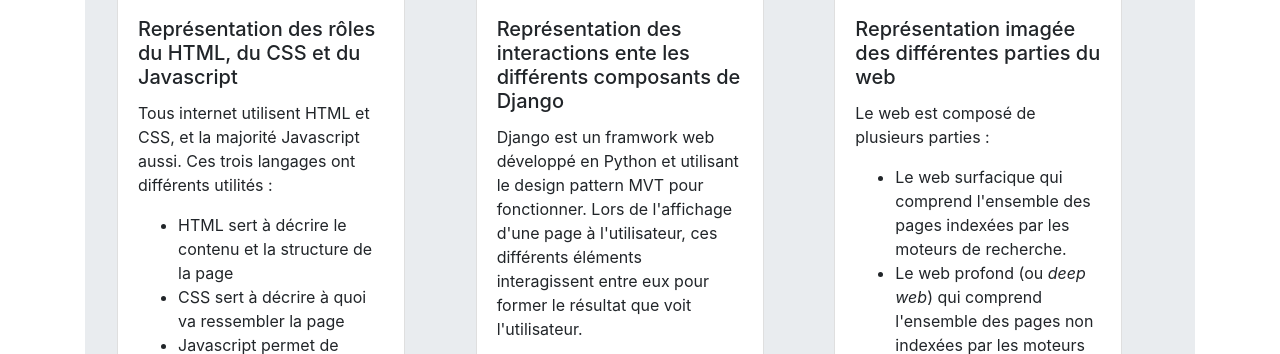
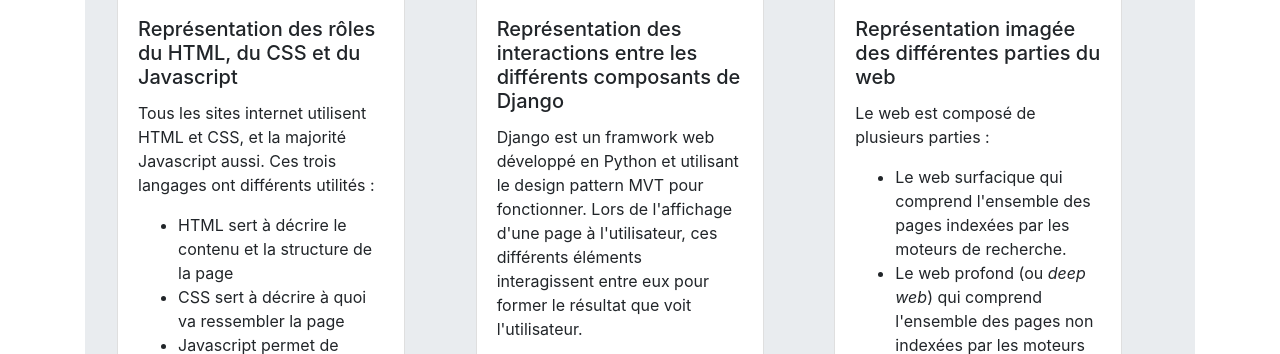
Before and after one commit to bastantoine/ELU525-Exploration-du-WEB, a plain HTML site: page Question 1/index.html in a window 1280 px wide. Shown: the part 389-743 px from the top of the page. Drawn offline with Linux system fonts and the light colour scheme.

Commit message:
Mise à jours des fichiers liés à la première question

```diff
--- a/Question 1/index.html
+++ b/Question 1/index.html
@@ -3,7 +3,7 @@
 <head>
     <meta charset="utf-8" />
     <meta http-equiv="X-UA-Compatible" content="IE=edge">
-    <title>QUestion II.1 | ELU 525 - Bastien ANTOINE</title>
+    <title>Question II.1 | ELU 525 - Bastien ANTOINE</title>
     <meta name="viewport" content="width=device-width, initial-scale=1">
     <link rel="stylesheet" type="text/css" media="screen" href="bootstrap.css" />
 </head>
@@ -21,7 +21,7 @@
                         <img class="card-img-top img-thumbnail" src="http://vdoit.in/wp-content/uploads/2016/09/vDoIT_html-css-logo1.jpg" alt="Représentation des rôles du HTML, du CSS et du Javascript">
                         <div class="card-body">
                             <h5 class="card-title">Représentation des rôles du HTML, du CSS et du Javascript</h5>
-                            <p class="card-text">Tous internet utilisent HTML et CSS, et la majorité Javascript aussi. Ces trois langages ont différents utilités :
+                            <p class="card-text">Tous les sites internet utilisent HTML et CSS, et la majorité Javascript aussi. Ces trois langages ont différents utilités :
                                 <ul>
                                     <li>HTML sert à décrire le contenu et la structure de la page</li>
                                     <li>CSS sert à décrire à quoi va ressembler la page</li>
@@ -37,7 +37,7 @@
                     <div class="card" style="width: 18rem;">
                         <img class="card-img-top img-thumbnail" src="https://upload.wikimedia.org/wikipedia/commons/b/b4/MVC_Diagram_%28Model-View-Controller%29.svg" alt="Représentation des interactions ente les différents composants de Django">
                         <div class="card-body">
-                            <h5 class="card-title">Représentation des interactions ente les différents composants de Django</h5>
+                            <h5 class="card-title">Représentation des interactions entre les différents composants de Django</h5>
                             <p class="card-text">Django est un framwork web développé en Python et utilisant le design pattern MVT pour fonctionner. Lors de l'affichage d'une page à l'utilisateur, ces différents éléments interagissent entre eux pour former le résultat que voit l'utilisateur.</p>
                             <a href="https://upload.wikimedia.org/wikipedia/commons/b/b4/MVC_Diagram_%28Model-View-Controller%29.svg" class="btn btn-primary">Afficher l'image</a>
                         </div>
```
